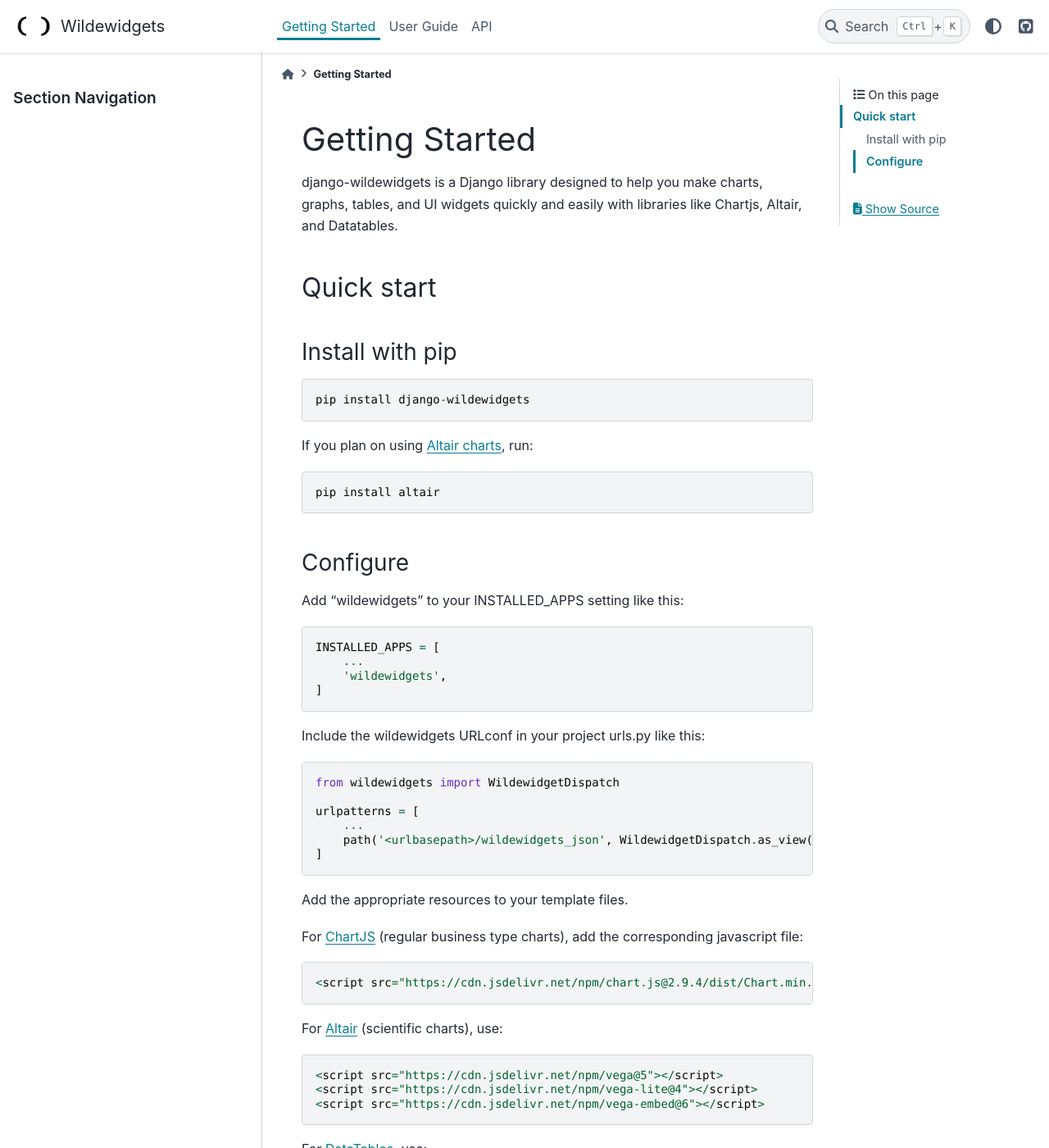
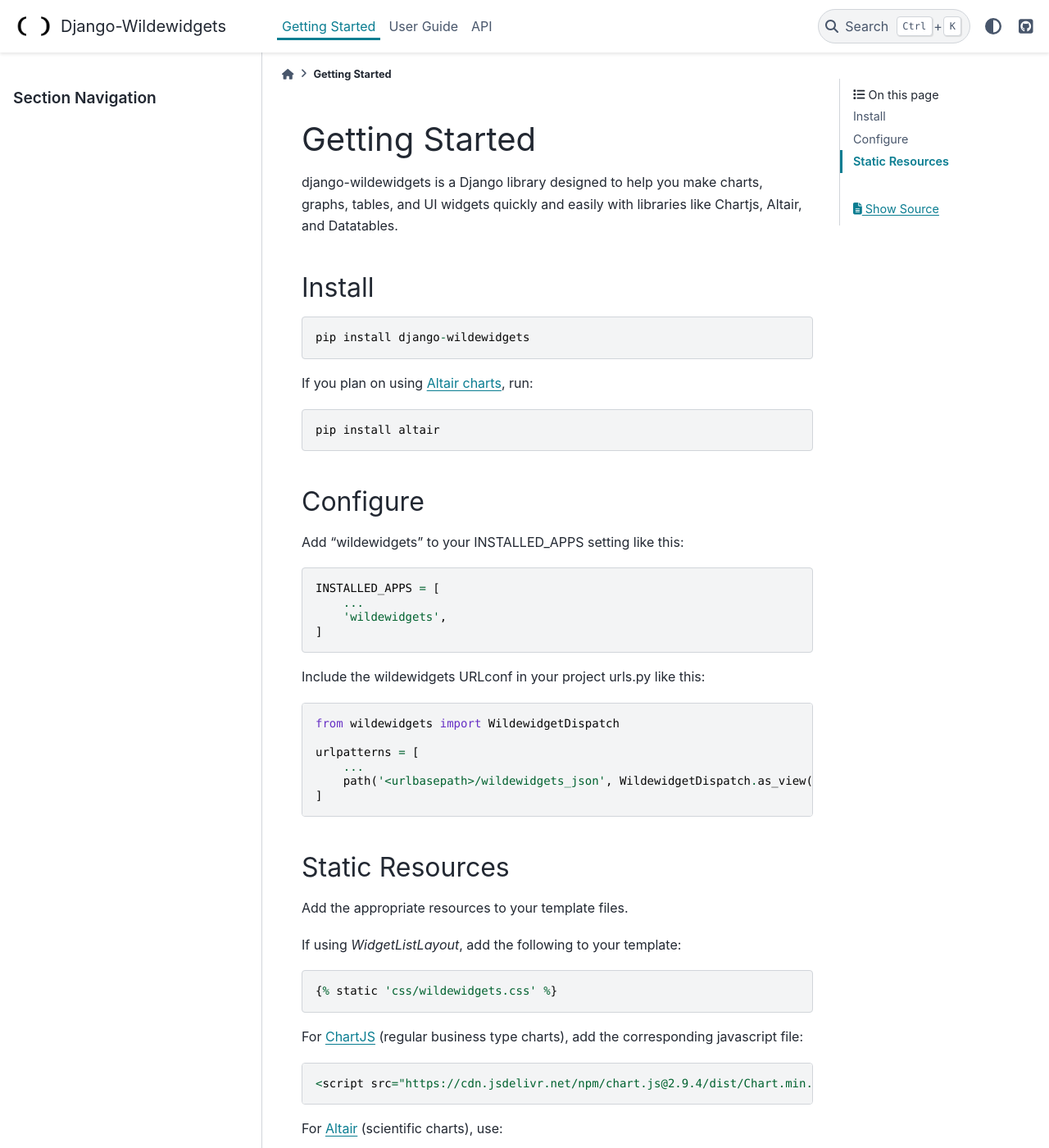
Before and after one commit to caltechads/django-wildewidgets, a Sphinx documentation site: the page built from docs/install.rst, in a window 1280 px wide and 1400 px high. Shown: the whole window at 82% size. Built offline with Sphinx 7.4.7 and the PyData theme 0.15.4, drawn with Linux system fonts in a browser that asks for light colours.

```diff
--- a/docs/conf.py
+++ b/docs/conf.py
@@ -77,7 +77,7 @@
     "logo": {
       "image_light": "wildewidgets_logo.png",
       "image_dark": "wildewidgets_dark_mode_logo.png",
-      "text": "Wildewidgets",
+      "text": "Django-Wildewidgets",
     },
     "icon_links": [
         {
--- a/docs/install.rst
+++ b/docs/install.rst
@@ -1,15 +1,11 @@
-***************
 Getting Started
-***************
+===============
 
 django-wildewidgets is a Django library designed to help you make charts, graphs, tables, and UI widgets
 quickly and easily with libraries like Chartjs, Altair, and Datatables.
 
-Quick start
-===========
-
-Install with pip
-----------------
+Install
+-------
 
 ::
 
@@ -38,8 +34,14 @@
         path('<urlbasepath>/wildewidgets_json', WildewidgetDispatch.as_view(), name='wildewidgets_json'),
     ]
 
+Static Resources
+----------------
 
 Add the appropriate resources to your template files.
+
+If using `WidgetListLayout`, add the following to your template::
+
+    {% static 'css/wildewidgets.css' %}
 
 For `ChartJS <https://www.chartjs.org/>`_ (regular business type charts), add the corresponding javascript file::
 
```
Also changed, not shown: requirements.txt (+5 -4 lines).
